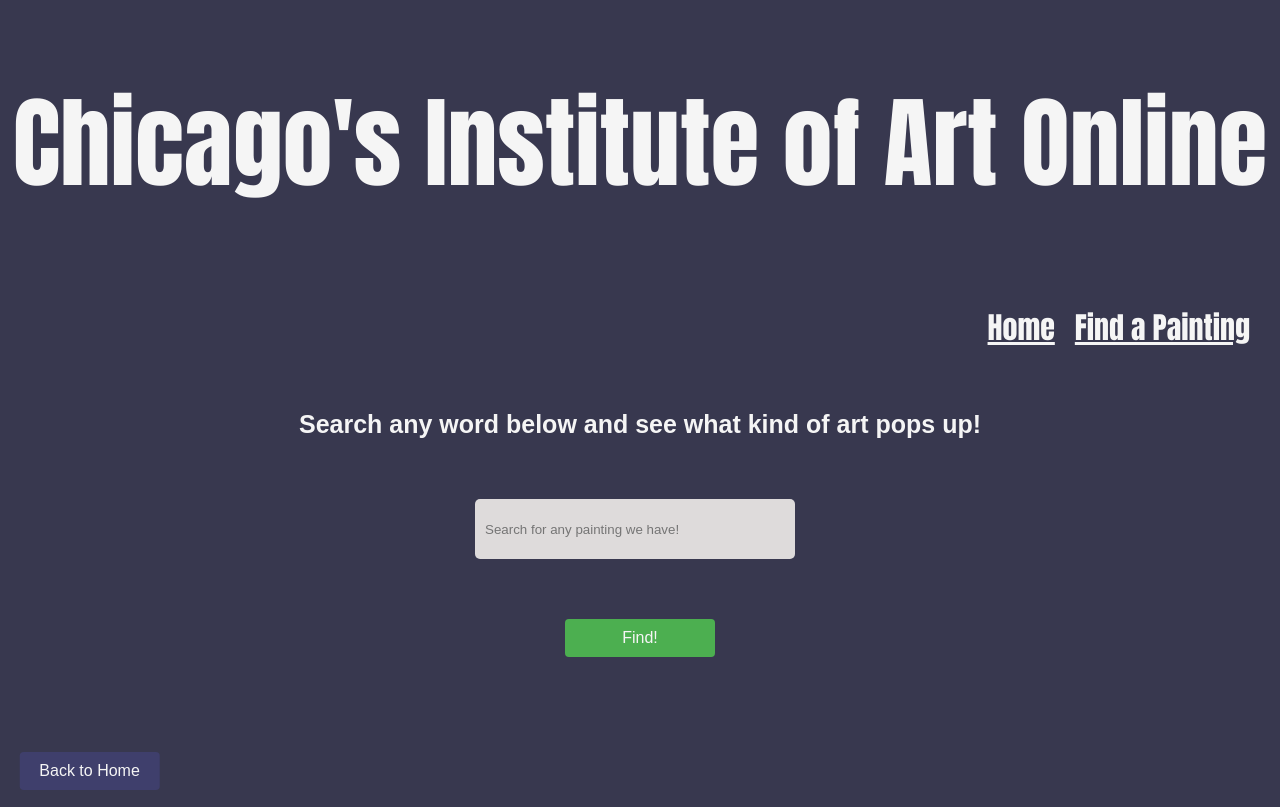
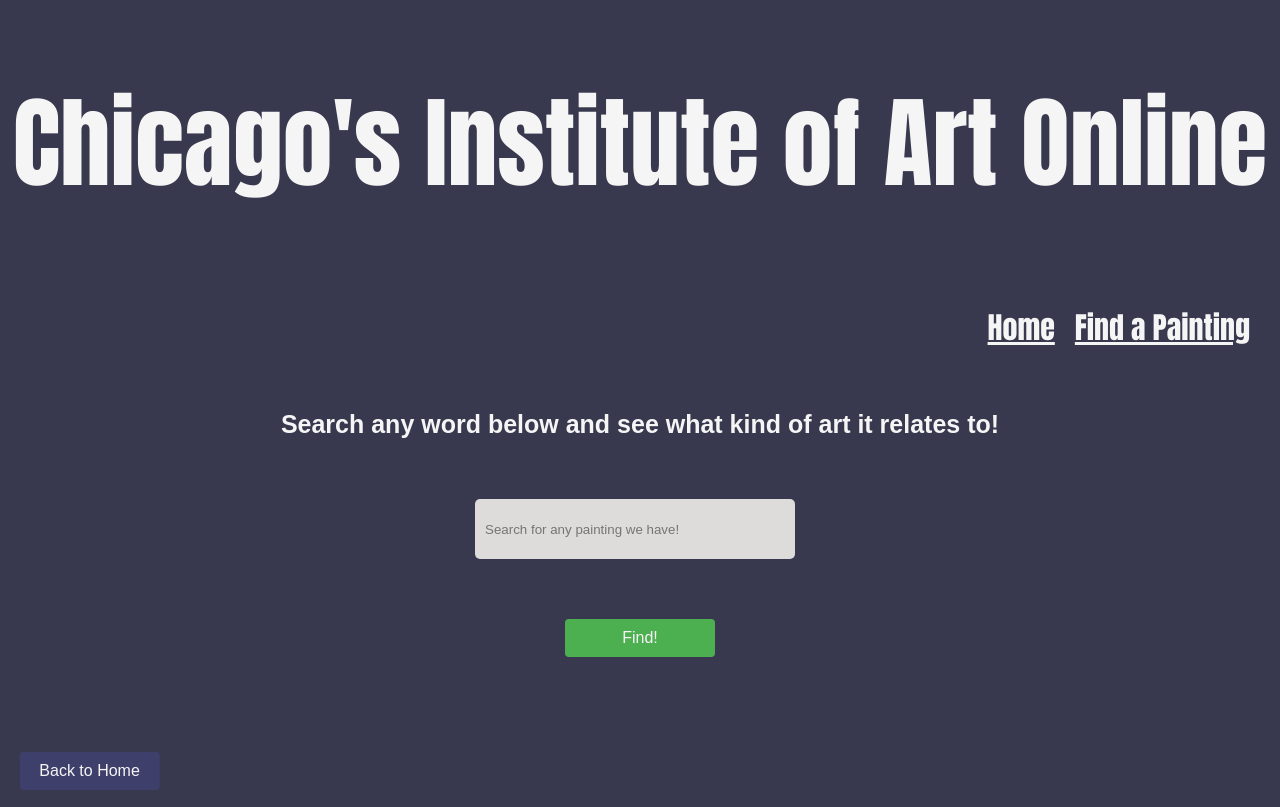
Before and after one commit to PatrickRusso/VirtuArtPR, a React (Create React App) app: page /paintings in a window 1280 px wide. Built offline with nearby package versions, Linux system fonts and the light colour scheme.

Commit message:
Css progress

```diff
--- a/src/App.css
+++ b/src/App.css
@@ -49,13 +49,13 @@ body {
 
 .searchContainer {
   display: flex;
+  columns: 1;
   align-items: center;
   justify-content: center;
   flex-wrap: wrap;
   height: 50vh;
   font-family: Arial, Helvetica, sans-serif;
   flex-direction: column;
-  justify-content: center;
 }
 
 .searchBar {
@@ -119,6 +119,7 @@ ul.searchresults {
   max-height: 400px;
   width: 65%;
   margin: 0 auto;
+  display: block;
   justify-content: center;
 }
 
--- a/src/components/Paintings.js
+++ b/src/components/Paintings.js
@@ -15,7 +15,7 @@ export default function Paintings() {
 
   return (
     <div className="searchContainer">
-      <h3 className="instruction">Search any word below and see what kind of art pops up!</h3>
+      <h3 className="instruction">Search any word below and see what kind of art it relates to!</h3>
       <input
         type="text"
         className="searchBar"
```
